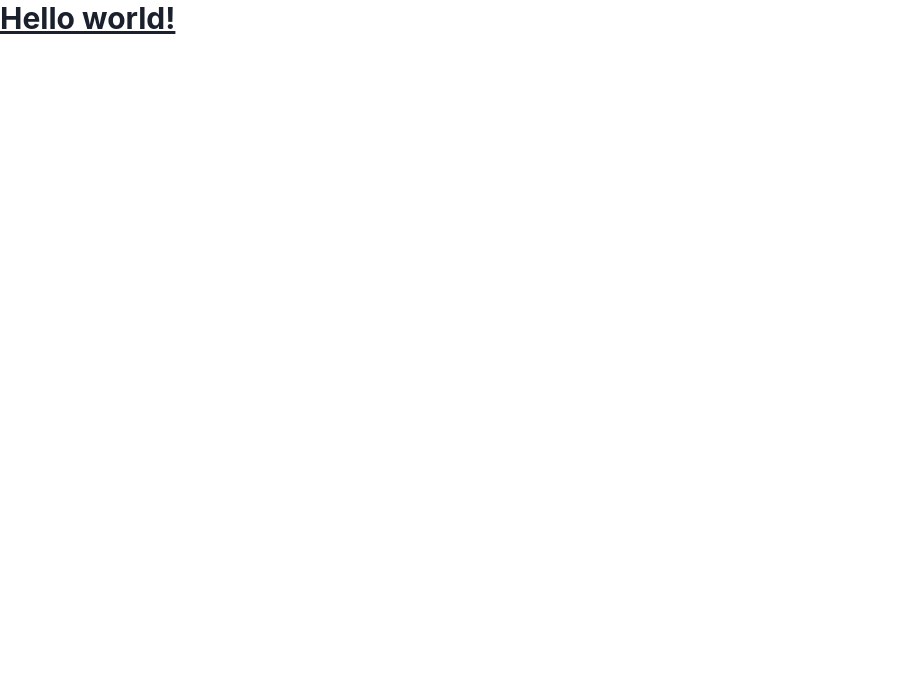
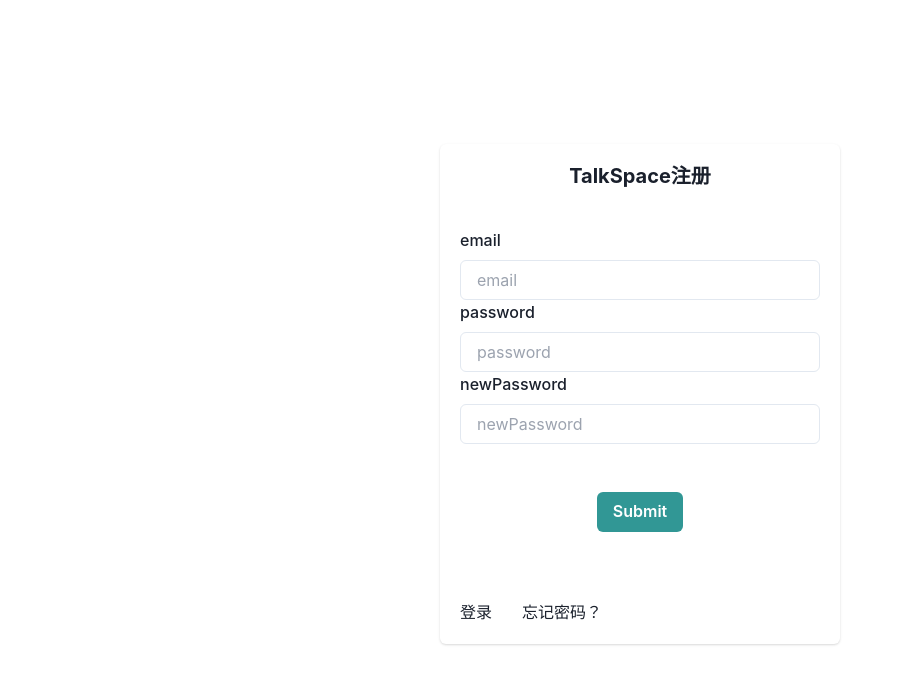
Before and after one commit to wuyuyjin/--React-typescript, a React (Vite) app: page / in a window 1280 px wide. Shown: the top 684 px of the page, without its empty margins (0-902 px from the left). Built offline with nearby package versions, Linux system fonts and the light colour scheme.

Commit message:
提交注册和忘记密码

```diff
--- a/package.json
+++ b/package.json
@@ -13,6 +13,7 @@
     "@chakra-ui/react": "^2.6.1",
     "@emotion/react": "^11.11.0",
     "@emotion/styled": "^11.11.0",
+    "@hookform/error-message": "^2.0.1",
     "@tabler/icons-react": "^2.19.0",
     "@tanstack/react-query": "5.0.0-alpha.34",
     "framer-motion": "^10.12.12",
@@ -35,8 +36,10 @@
     "postcss": "^8.4.23",
     "prettier": "2.8.8",
     "prettier-plugin-tailwindcss": "^0.3.0",
+    "react-router-dom": "^6.11.2",
     "tailwindcss": "^3.3.2",
     "typescript": "^5.0.2",
+    "unplugin-auto-import": "^0.16.0",
     "vite": "^4.3.2"
   }
 }
--- a/src/App.tsx
+++ b/src/App.tsx
@@ -1,7 +1,19 @@
-export default function App() {
-    return (
-        <h1 className="text-3xl font-bold underline">
-            Hello world!
-        </h1>
-    )
+import {BrowserRouter, Route, Routes} from "react-router-dom";
+import Register from "./LoginPage/Register";
+// import ForgetPassword from "./LoginPage/ForgetPassword";
+
+
+
+const App = () => {
+  return (
+      <BrowserRouter>
+          <Routes>
+              <Route path="/" element={<Register />}></Route>
+              <Route index element={<Register />}></Route>
+              {/*<Route path="/ForgetPassword" element={<ForgetPassword />}></Route>*/}
+          </Routes>
+      </BrowserRouter>
+  )
 }
+
+export default App
--- /dev/null
+++ b/src/LoginPage/ForgetPassword.tsx
@@ -0,0 +1,98 @@
+import {useForm} from 'react-hook-form'
+import {
+    FormErrorMessage,
+    FormLabel,
+    FormControl,
+    Input,
+    Button, Card, CardHeader, Heading, CardBody, CardFooter, Link, Center, HStack,
+} from '@chakra-ui/react'
+
+const ForgetPassword = () => {
+
+    const {
+        handleSubmit,
+        register,
+        formState: {errors, isSubmitting},
+    } = useForm()
+
+    const onSubmit = (values) => {
+        return new Promise((resolve) => {
+            setTimeout(() => {
+                alert(JSON.stringify(values, null, 2))
+                resolve()
+            }, 3000)
+        })
+    }
+
+
+    return (
+        <Center>
+            <Card h={500} w={400} mt={36} textAlign='center'>
+                <CardHeader>
+                    <Heading size='md'>TalkSpace注册</Heading>
+                </CardHeader>
+                <CardBody>
+                    <form onSubmit={handleSubmit(onSubmit)}>
+                        <FormControl isInvalid={errors.email}>
+                            <FormLabel htmlFor='email'>email</FormLabel>
+                            <Input
+                                id='email'
+                                placeholder='email'
+                                type='email'
+                                {...register('email', {
+                                    required: '请输入正确的Email',
+                                    minLength: {value: 4, message: 'Email'},
+                                })}
+                            />
+                            <FormErrorMessage>
+                                {errors.email && errors.email.message}
+                            </FormErrorMessage>
+                        </FormControl>
+                        <FormControl isInvalid={errors.password}>
+                            <FormLabel htmlFor='password'>password</FormLabel>
+                            <Input
+                                id='password'
+                                placeholder='password'
+                                type='password'
+                                {...register('password', {
+                                    required: '请输入密码',
+                                    minLength: {value: 6, message: '密码需要输入6位'},
+                                })}
+                            />
+                            <FormErrorMessage>
+                                {errors.password && errors.password.message}
+                            </FormErrorMessage>
+                        </FormControl>
+                        <FormControl isInvalid={errors.newPassword}>
+                            <FormLabel htmlFor='newPassword'>newPassword</FormLabel>
+                            <Input
+                                id='newPassword'
+                                placeholder='newPassword'
+                                type='password'
+                                {...register('newPassword', {
+                                    required: '请确认密码',
+                                    minLength: {value: 6, message: '密码需要输入6位'},
+                                })}
+                            />
+
+                            {/* <FormErrorMessage>
+                                {errors.password && errors.password.message}
+                            </FormErrorMessage> */}
+                        </FormControl>
+                        <Button mt={4} colorScheme='teal' isLoading={isSubmitting} type='submit' marginTop={12}>
+                            Submit
+                        </Button>
+                    </form>
+                </CardBody>
+                <CardFooter>
+                    <HStack spacing={30}>
+                        <Link>登录</Link>
+                        <Link>忘记密码？</Link>
+                    </HStack>
+                </CardFooter>
+            </Card>
+        </Center>
+    )
+}
+
+export default ForgetPassword
--- /dev/null
+++ b/src/LoginPage/Register.tsx
@@ -0,0 +1,98 @@
+import {useForm} from 'react-hook-form'
+import {
+    FormErrorMessage,
+    FormLabel,
+    FormControl,
+    Input,
+    Button, Card, CardHeader, Heading, CardBody, CardFooter, Link, Center, HStack,
+} from '@chakra-ui/react'
+
+const Register = () => {
+
+    const {
+        handleSubmit,
+        register,
+        formState: {errors, isSubmitting},
+    } = useForm()
+
+   const onSubmit = (values) => {
+        return new Promise((resolve) => {
+            setTimeout(() => {
+                alert(JSON.stringify(values, null, 2))
+                resolve()
+            }, 3000)
+        })
+    }
+
+
+    return (
+        <Center>
+            <Card h={500} w={400} mt={36} textAlign='center'>
+                <CardHeader>
+                    <Heading size='md'>TalkSpace注册</Heading>
+                </CardHeader>
+                <CardBody>
+                    <form onSubmit={handleSubmit(onSubmit)}>
+                        <FormControl isInvalid={errors.email}>
+                            <FormLabel htmlFor='email'>email</FormLabel>
+                            <Input
+                                id='email'
+                                placeholder='email'
+                                type='email'
+                                {...register('email', {
+                                    required: '请输入正确的Email',
+                                    minLength: {value: 4, message: 'Email'},
+                                })}
+                            />
+                            <FormErrorMessage>
+                                {errors.email && errors.email.message}
+                            </FormErrorMessage>
+                        </FormControl>
+                        <FormControl isInvalid={errors.password}>
+                            <FormLabel htmlFor='password'>password</FormLabel>
+                            <Input
+                                id='password'
+                                placeholder='password'
+                                type='password'
+                                {...register('password', {
+                                    required: '请输入密码',
+                                    minLength: {value: 6, message: '密码需要输入6位'},
+                                })}
+                            />
+                            <FormErrorMessage>
+                                {errors.password && errors.password.message}
+                            </FormErrorMessage>
+                        </FormControl>
+                        <FormControl isInvalid={errors.newPassword}>
+                            <FormLabel htmlFor='newPassword'>newPassword</FormLabel>
+                            <Input
+                                id='newPassword'
+                                placeholder='newPassword'
+                                type='password'
+                                {...register('newPassword', {
+                                    required: '请确认密码',
+                                    minLength: {value: 6, message: '密码需要输入6位'},
+                                })}
+                            />
+
+                            {/* <FormErrorMessage>
+                                {errors.password && errors.password.message}
+                            </FormErrorMessage> */}
+                        </FormControl>
+                        <Button mt={4} colorScheme='teal' isLoading={isSubmitting} type='submit' marginTop={12}>
+                            Submit
+                        </Button>
+                    </form>
+                </CardBody>
+                <CardFooter>
+                    <HStack spacing={30}>
+                        <Link>登录</Link>
+                        <Link>忘记密码？</Link>
+                    </HStack>
+                </CardFooter>
+            </Card>
+        </Center>
+    )
+}
+
+export default Register
--- a/tailwind.config.js
+++ b/tailwind.config.js
@@ -2,7 +2,7 @@
 export default {
   content: [
     "./index.html",
-    "./src/**/*.{ts,tsx}",
+    "./src/**/*.{ts,tjx,tsx}",
 
   ],
   theme: {
--- a/vite.config.ts
+++ b/vite.config.ts
@@ -1,7 +1,16 @@
-import { defineConfig } from 'vite'
+import {defineConfig} from 'vite'
 import react from '@vitejs/plugin-react-swc'
+// import AutoImport from 'unplugin-auto-import/vite'
 
 // https://vitejs.dev/config/
 export default defineConfig({
-  plugins: [react()],
+    plugins: [
+        react(),
+        // AutoImport({
+        //     dts: true,// or a custom path
+        //     eslintrc: {
+        //         enabled: true, // <-- this
+        //     },
+        // }),
+    ],
 })
```
Also changed, not shown: auto-imports.d.ts (added, +8 -0 lines), .eslintrc-auto-import.json (added), .eslintrc.cjs, src/App.css (deleted), 1 other file (tests, documents, lock files or other folders).
